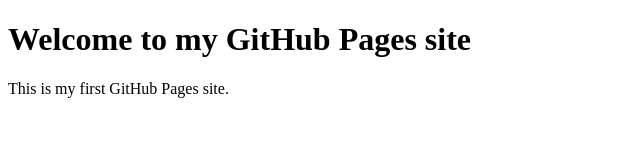
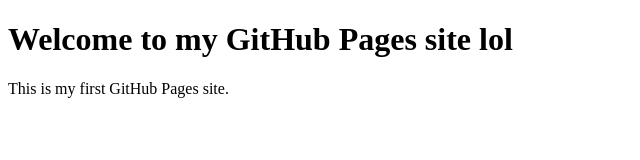
Before and after one commit to LordDannister/crypto, a plain HTML site: page index.html in a window 1280 px wide. Shown: the full height of the page, 0-640 px from the left. Drawn offline with Linux system fonts and the light colour scheme.

Commit message:
Update index.html

```diff
--- a/index.html
+++ b/index.html
@@ -4,7 +4,7 @@
     <title>My GitHub Pages Site lol</title>
   </head>
   <body>
-    <h1>Welcome to my GitHub Pages site</h1>
+    <h1>Welcome to my GitHub Pages site lol</h1>
     <p>This is my first GitHub Pages site.</p>
   </body>
 </html>
```
